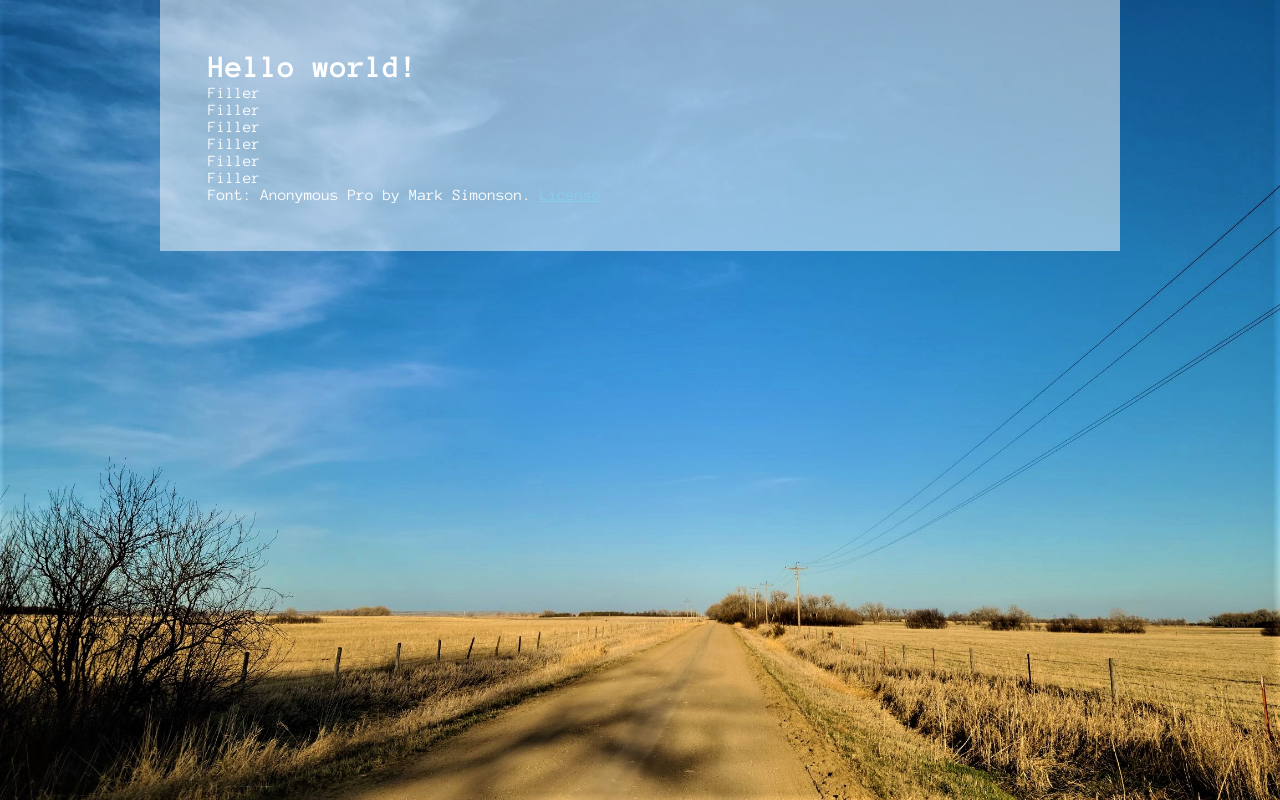
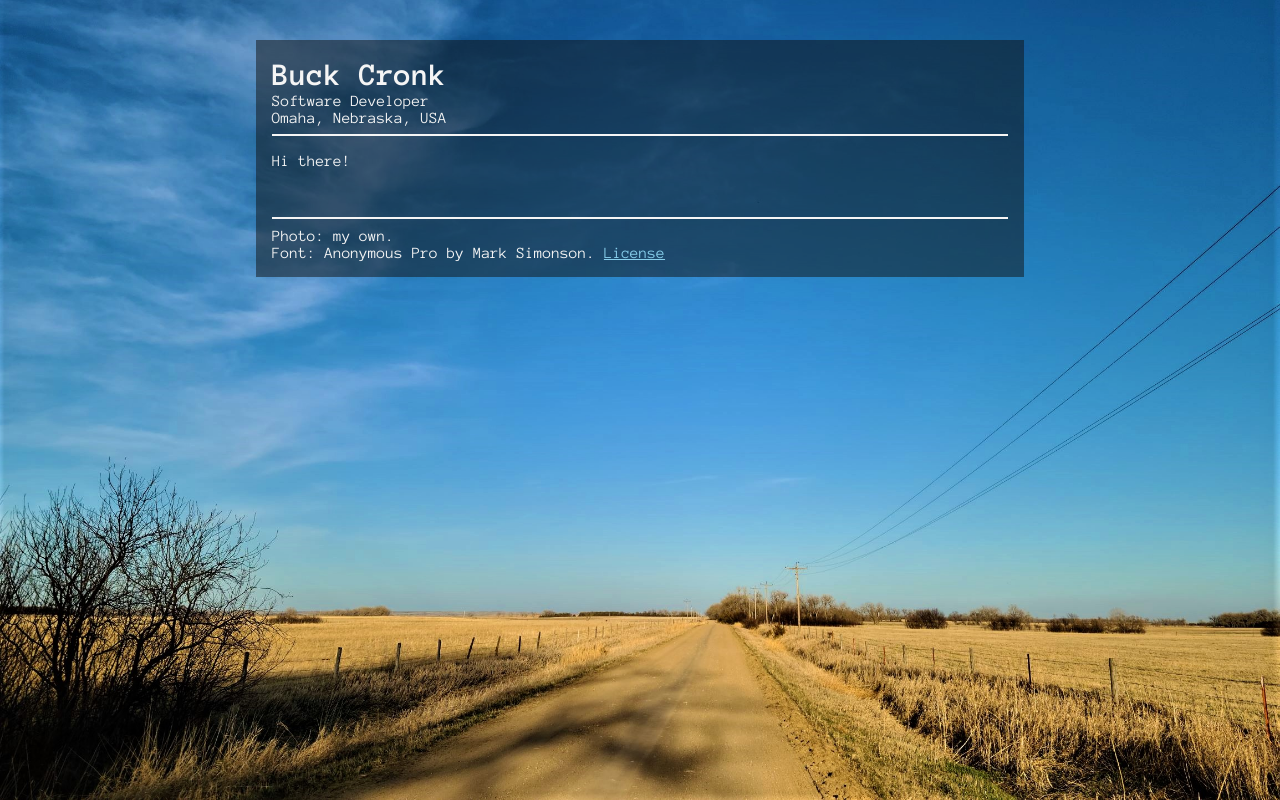
Before and after one commit to buckcronk/buckcronk.github.io, a plain HTML site: page docs/index.html in a window 1280 px wide. Drawn offline with Linux system fonts and the light colour scheme.

Commit message:
Update styling and content

```diff
--- a/docs/index.html
+++ b/docs/index.html
@@ -8,13 +8,13 @@
 
 <body>
   <div class="content-area">
-    <h1>Hello world!</h1>
-    <p>Filler</p>
-    <p>Filler</p>
-    <p>Filler</p>
-    <p>Filler</p>
-    <p>Filler</p>
-    <p>Filler</p>
+    <h1>Buck Cronk</h1>
+    <p>Software Developer</p>
+    <p>Omaha, Nebraska, USA</p>
+    <hr class="top" />
+    <p>Hi there!</p>
+    <hr class="bottom" />
+    <p>Photo: my own.</p>
     <p>Font: Anonymous Pro by Mark Simonson. <a href="fonts/sil-open-font-license.txt">License</a></p>
   </div>
 </body>
--- a/docs/styles.css
+++ b/docs/styles.css
@@ -34,14 +34,24 @@
 
 /* Content */
 
-.content-area {
-    margin: 0 10rem 0 10rem;
-    padding: 3rem;
-    background-color: rgba(255, 255, 255, 0.5);
+html {
+    height: 100vh;
 }
 
 body {
     margin: 0;
+    padding: 3vh;
+    height: 94vh;
+}
+
+@media(min-width: 64rem) {
+    body {
+        padding: 5vh 20vw;
+        height: 90vh;
+    }
+}
+
+body {
     background-image: url("home.jpg");
     background-repeat: no-repeat;
     background-size: cover;
@@ -50,9 +60,14 @@ body {
     background-color: #111;
 }
 
+.content-area {
+    padding: 2vh;
+    background-color: rgba(17, 17, 17, 0.5);
+}
+
 h1 {
     margin: 0;
-    color: #fff;
+    color: rgb(245, 245, 245);
     font-family: "anonymous-pro-bold";
     font-size: 2rem;
     font-weight: bold;
@@ -60,10 +75,23 @@ h1 {
 
 p {
     margin: 0;
-    color: #fff;
+    color: rgb(245, 245, 245);
     font-family: "anonymous-pro-regular";
 }
 
 a {
     color: skyblue;
+    font-family: "anonymous-pro-regular";
 }
+
+hr {
+    border: 0.1rem solid rgb(245, 245, 245);
+}
+
+hr.top {
+    margin: 0.5rem 0 1rem 0;
+}
+
+hr.bottom {
+    margin: 3rem 0 0.5rem 0;
+}
```
